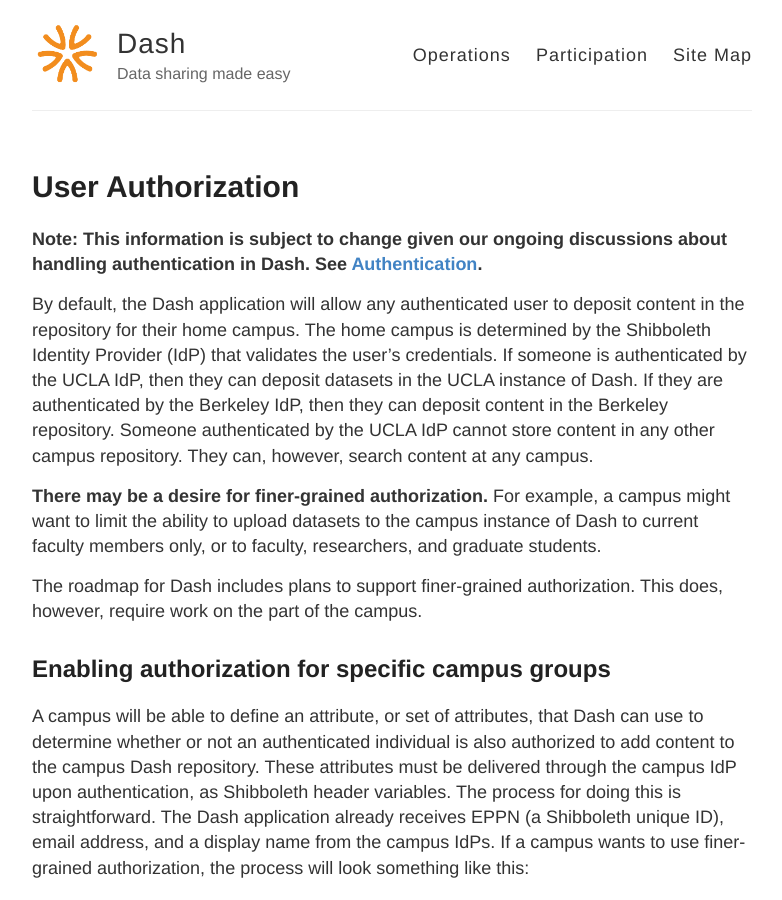
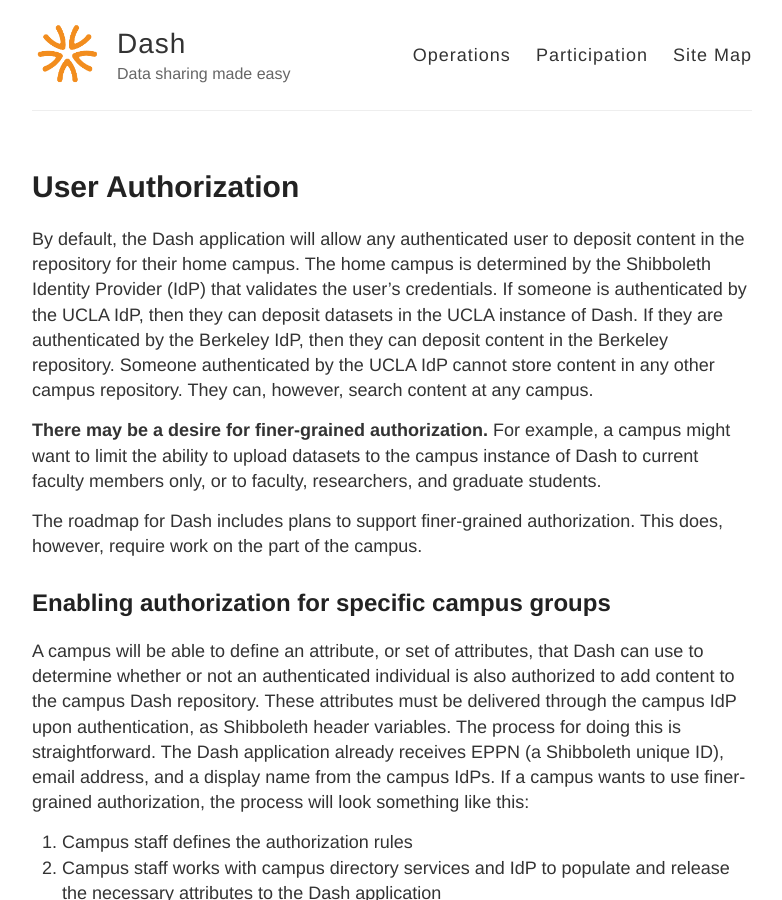
Before and after one commit to CDLUC3/dash, a Jekyll site: the page built from user-authorization.md, in a window 1280 px wide and 900 px high. Shown: the whole window, without its empty margins (248-1030 px from the left). Built offline with Jekyll 4.4.1, drawn with Linux system fonts in a browser that asks for light colours.

Commit message:
remove link to authentication page

```diff
--- a/user-authorization.md
+++ b/user-authorization.md
@@ -3,8 +3,6 @@ layout: page
 title: User Authorization
 permalink: /user-authorization/
 ---
-
-**Note: This information is subject to change given our ongoing discussions about handling authentication in Dash. See [Authentication](https://cdluc3.github.io/dash/authentication).**
 
 By default, the Dash application will allow any authenticated user to deposit content in the repository for their home campus. The home campus is determined by the Shibboleth Identity Provider (IdP) that validates the user's credentials. If someone is authenticated by the UCLA IdP, then they can deposit datasets in the UCLA instance of Dash. If they are authenticated by the Berkeley IdP, then they can deposit content in the Berkeley repository. Someone authenticated by the UCLA IdP cannot store content in any other campus repository. They can, however, search content at any campus.
 
```
